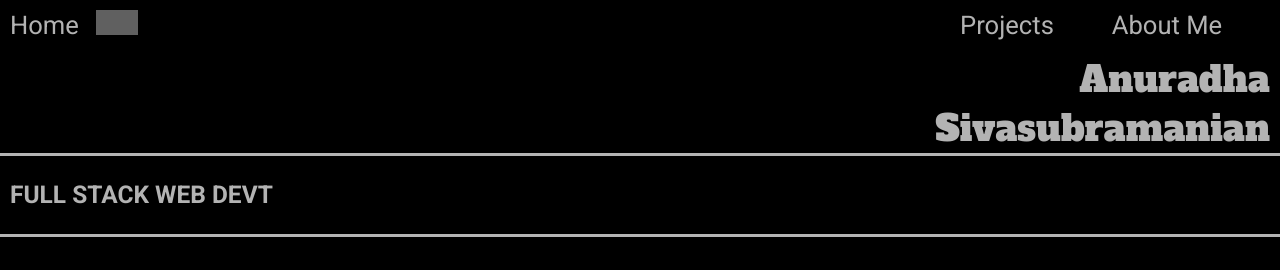
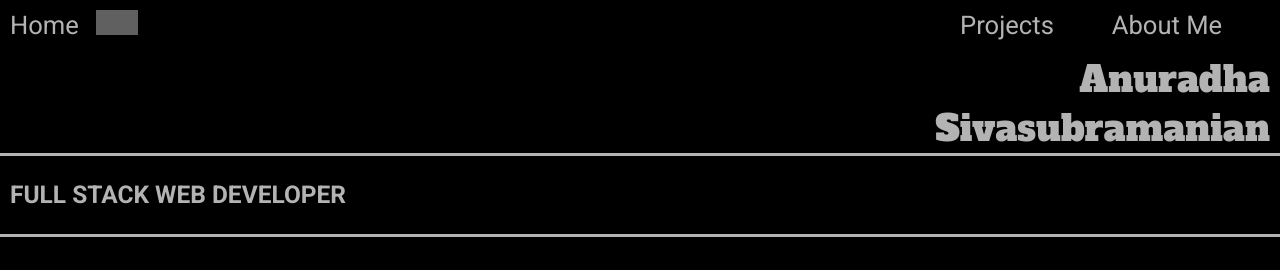
Before and after one commit to AnuradhaSivasubramanian/my_portfolio, a React (Create React App) app: page / in a window 1280 px wide. Shown: the top 270 px of the page. Built offline with nearby package versions, Linux system fonts and the light colour scheme; grey boxes are pictures that could not be loaded.

Commit message:
added random string

```diff
--- a/src/components/Home.js
+++ b/src/components/Home.js
@@ -5,6 +5,7 @@ import { connect } from "react-redux";
 import "../stylesheets/Global.scss";
 import "../stylesheets/Home.scss";
 const title = "FULL STACK WEB DEVELOPER";
+const random = " ULFTACEKBDVOPRWS ";
 
 class Home extends React.Component {
   state = {
@@ -14,20 +15,16 @@ class Home extends React.Component {
   };
   componentDidMount = () => {
     let newtitle = [...this.state.finaltitle];
-    newtitle[this.state.index] = String.fromCharCode(
-      Math.floor(Math.random() * 25) + 66
-    );
+    newtitle[this.state.index] = random[Math.floor(Math.random() * 17)];
     this.setState({ finaltitle: [...newtitle] });
     setTimeout(this.counter1, 400);
   };
   counter1 = () => {
     if (this.state.finaltitle[this.state.index] !== title[this.state.index]) {
       let newtitle = [...this.state.finaltitle];
-      newtitle[this.state.index] = String.fromCharCode(
-        Math.floor(Math.random() * 25) + 66
-      );
+      newtitle[this.state.index] = random[Math.floor(Math.random() * 17)];
       this.setState({ finaltitle: [...newtitle] });
-      setTimeout(this.counter1, 10);
+      setTimeout(this.counter1, 3);
     } else if (this.state.finaltitle.join("") !== title) {
       if (title[this.state.index + 1] === " ") {
         this.setState({
@@ -40,7 +37,7 @@ class Home extends React.Component {
           index: this.state.index + 1,
         });
       }
-      setTimeout(this.counter1, 10);
+      setTimeout(this.counter1, 3);
     }
   };
   counter2 = () => {
```
